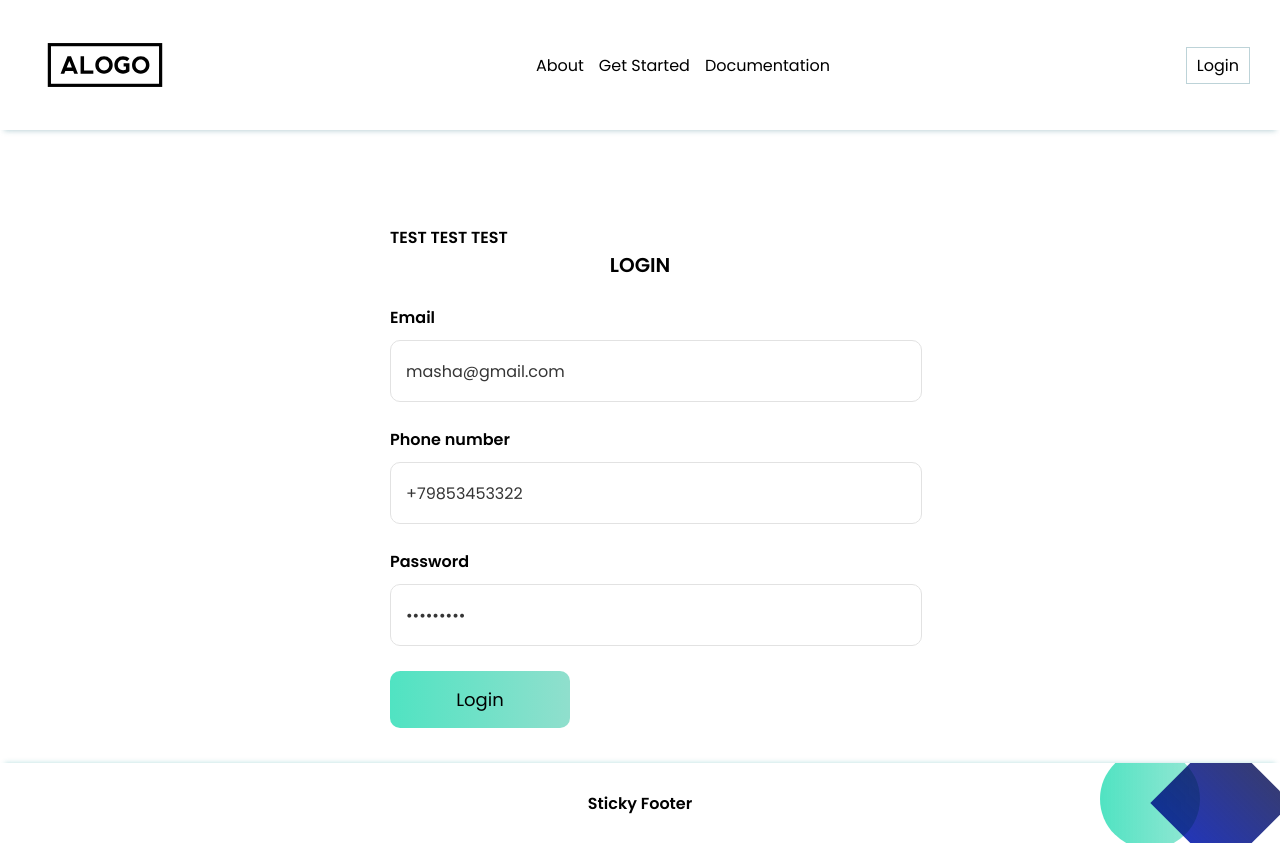
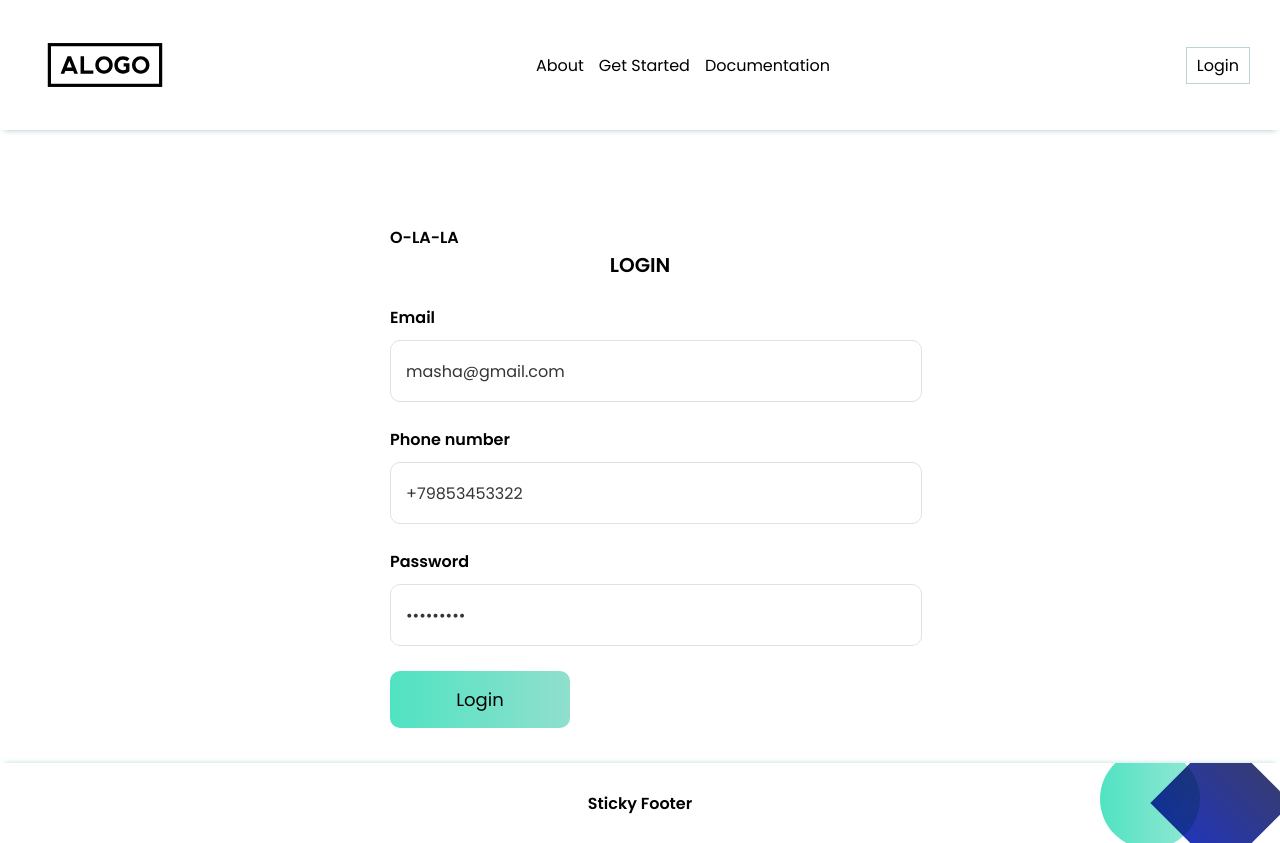
Before and after one commit to PoliGanina/ganina_rmr_hw_client, a React (Create React App) app: page / in a window 1280 px wide. Built offline with nearby package versions, Linux system fonts and the light colour scheme; no server answers.

Commit message:
actions test docker3

```diff
--- a/src/features/login/form/form.js
+++ b/src/features/login/form/form.js
@@ -19,7 +19,7 @@ const FormComponent = () => {
       onSubmit={handleLogin}
     >
       <Form className="form">
-        <h2> TEST TEST TEST </h2>
+        <h2> O-LA-LA </h2>
         <h1 className="form__header">login</h1>
         {errorMessage && <h2 className="error__login">{errorMessage}</h2>}
         <MyTextInput label="Email" id="email" name="email" type="email" />
```
